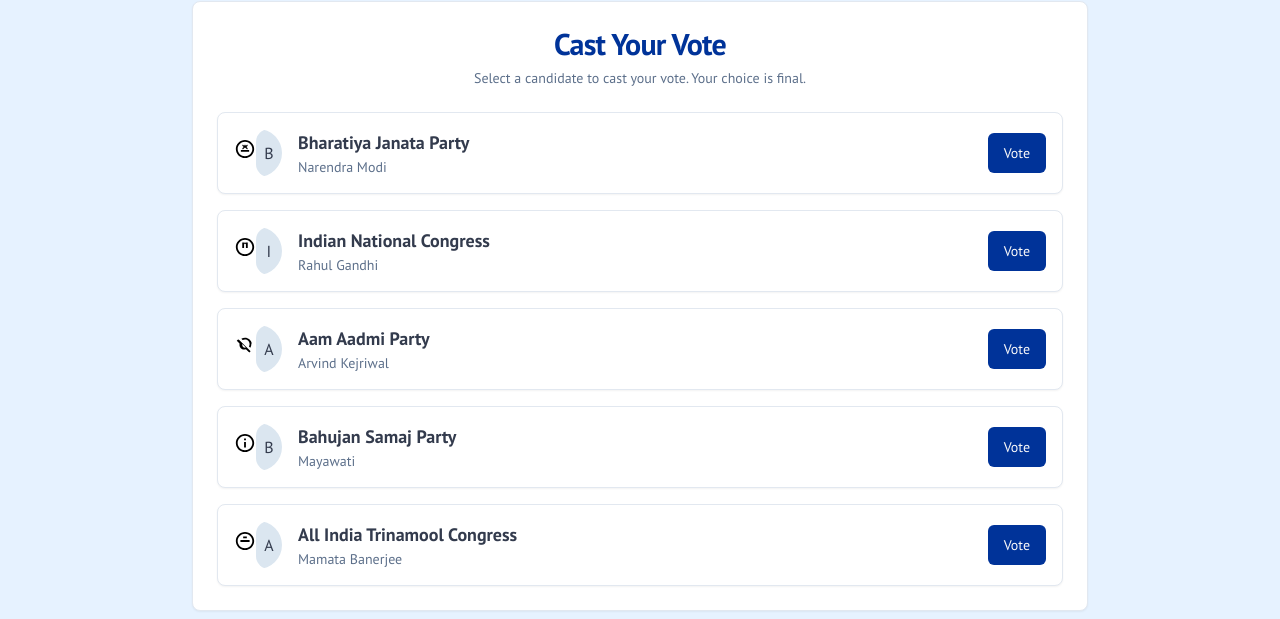
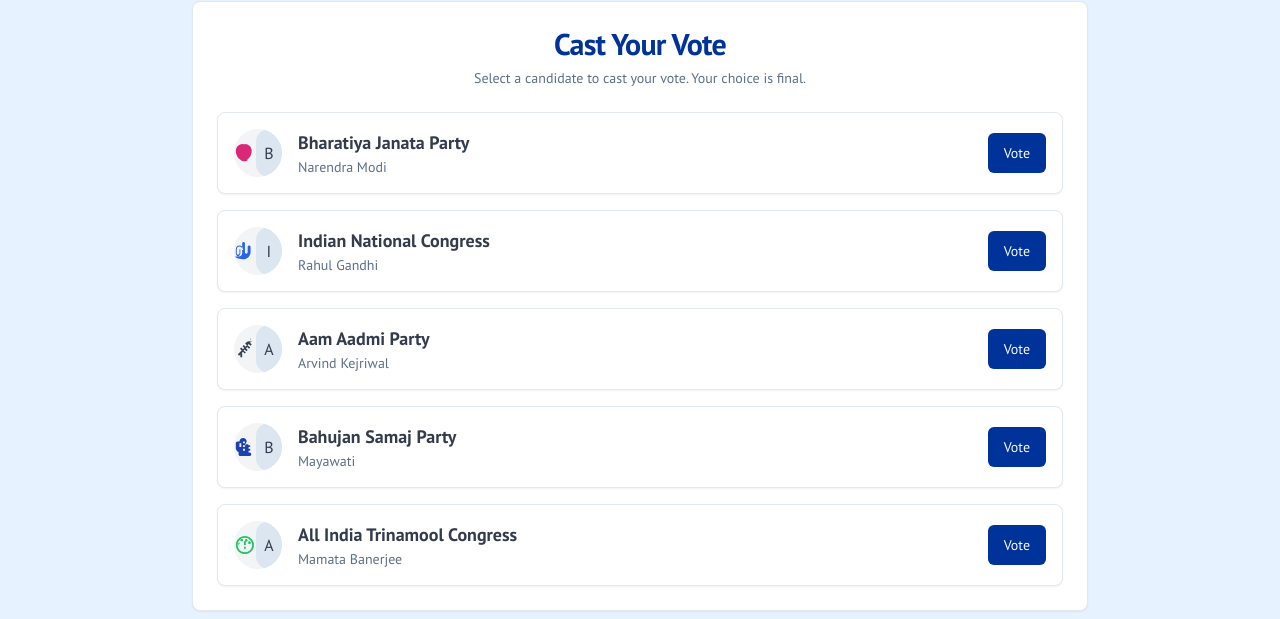
Before and after one commit to ShashankMudg/Your-Voice-Your-Vote, a Next.js app: page /dashboard in a window 1280 px wide. Shown: the part 117-736 px from the top of the page. Built offline with nearby package versions, Linux system fonts and the light colour scheme.

Commit message:
now there are some random emojis please fix it and add logos

```diff
--- a/src/app/dashboard/page.tsx
+++ b/src/app/dashboard/page.tsx
@@ -4,38 +4,33 @@
 import { Button } from '@/components/ui/button';
 import { Avatar, AvatarFallback } from '@/components/ui/avatar';
 import { AlertDialog, AlertDialogAction, AlertDialogCancel, AlertDialogContent, AlertDialogDescription, AlertDialogHeader, AlertDialogTitle, AlertDialogTrigger, AlertDialogFooter } from '@/components/ui/alert-dialog';
-import Image from 'next/image';
+import { LotusIcon, HandIcon, BroomIcon, ElephantIcon, FlowersIcon } from '@/components/icons';
 
 const parties = [
   {
     name: 'Bharatiya Janata Party',
     candidate: 'Narendra Modi',
-    symbol: '/lotus.svg',
-    symbolHint: 'lotus flower',
+    logo: <LotusIcon className="w-10 h-10 text-pink-600" />,
   },
   {
     name: 'Indian National Congress',
     candidate: 'Rahul Gandhi',
-    symbol: '/hand.svg',
-    symbolHint: 'hand symbol',
+    logo: <HandIcon className="w-10 h-10 text-blue-600" />,
   },
   {
     name: 'Aam Aadmi Party',
     candidate: 'Arvind Kejriwal',
-    symbol: '/broom.svg',
-    symbolHint: 'broom',
+    logo: <BroomIcon className="w-10 h-10 text-gray-700" />,
   },
   {
     name: 'Bahujan Samaj Party',
     candidate: 'Mayawati',
-    symbol: '/elephant.svg',
-    symbolHint: 'elephant',
+    logo: <ElephantIcon className="w-10 h-10 text-blue-800" />,
   },
   {
     name: 'All India Trinamool Congress',
     candidate: 'Mamata Banerjee',
-    symbol: '/flowers.svg',
-    symbolHint: 'flowers grass',
+    logo: <FlowersIcon className="w-10 h-10 text-green-500" />,
   },
 ];
 
@@ -54,15 +49,8 @@
               {parties.map((party) => (
                 <Card key={party.name} className="flex items-center justify-between p-4">
                   <div className="flex items-center gap-4">
-                    <Avatar className="h-12 w-12">
-                      <div className="relative h-10 w-10">
-                        <Image
-                          src={party.symbol}
-                          alt={`${party.name} symbol`}
-                          fill
-                          data-ai-hint={party.symbolHint}
-                        />
-                      </div>
+                    <Avatar className="h-12 w-12 flex items-center justify-center bg-gray-100">
+                      {party.logo}
                       <AvatarFallback>{party.name.charAt(0)}</AvatarFallback>
                     </Avatar>
                     <div>
--- a/src/components/icons.tsx
+++ b/src/components/icons.tsx
@@ -25,3 +25,43 @@
     </svg>
   );
 }
+
+export function LotusIcon(props: SVGProps<SVGSVGElement>) {
+  return (
+    <svg viewBox="0 0 24 24" fill="currentColor" {...props}>
+      <path d="M12 21c-2.48 0-4.7-1.05-6.32-2.81.3-.17.6-.36.88-.59 2.1-1.7 3.44-4.23 3.44-7.6 0-1.93-2-3.5-2-3.5s2 1.57 2 3.5c0 3.37-1.34 5.9-3.44 7.6-.28.23-.58.42-.88.59C3.7 16.9 2 13.36 2 9.5 2 5.36 5.36 2 9.5 2s7.5 3.36 7.5 7.5c0 3.37-1.34 5.9-3.44 7.6-.28.23-.58.42-.88.59C16.7 19.95 14.48 21 12 21zM12 2c4.14 0 7.5 3.36 7.5 7.5 0 3.86-1.7 7.4-4.68 9.69-.3-.17-.6-.36-.88-.59-2.1-1.7-3.44-4.23-3.44-7.6 0-1.93 2-3.5 2-3.5s-2 1.57-2 3.5c0 3.37 1.34 5.9 3.44 7.6.28.23.58.42.88.59C14.3 19.95 12.52 21 12 21c-2.48 0-4.7-1.05-6.32-2.81.3-.17.6-.36.88-.59 2.1-1.7 3.44-4.23 3.44-7.6z" />
+    </svg>
+  );
+}
+
+export function HandIcon(props: SVGProps<SVGSVGElement>) {
+  return (
+    <svg viewBox="0 0 24 24" fill="currentColor" {...props}>
+      <path d="M8 20.73c.7.2 1.45.31 2.22.31 4.42 0 8-3.58 8-8V7.5c0-.83-.67-1.5-1.5-1.5S15 6.67 15 7.5v6c0 .83-.67 1.5-1.5 1.5S12 14.33 12 13.5V3.5c0-.83-.67-1.5-1.5-1.5S9 2.67 9 3.5v11c0 1.93-1.57 3.5-3.5 3.5S2 16.43 2 14.5V10c0-2.21 1.79-4 4-4s4 1.79 4 4v.5c0 .28-.22.5-.5.5s-.5-.22-.5-.5V10c0-1.65-1.35-3-3-3s-3 1.35-3 3v4.5c0 .83.67 1.5 1.5 1.5s1.5-.67 1.5-1.5V10h1v4.5c0 1.93-1.57 3.5-3.5 3.5-.73 0-1.4-.22-2-.6.28 1.52 1.59 2.69 3.19 2.83z" />
+    </svg>
+  );
+}
+
+export function BroomIcon(props: SVGProps<SVGSVGElement>) {
+  return (
+    <svg viewBox="0 0 24 24" fill="currentColor" {...props}>
+      <path d="M19.35 4.65c-1.56-1.56-4.09-1.56-5.66 0l-1.41 1.41L14.12 8l-1.41 1.41L10.83 7.54l-1.41 1.41L11.29 10.83l-1.41 1.41L8 10.36l-1.41 1.41 1.88 1.88-4.24 4.24 1.41 1.41 4.24-4.24 1.88 1.88 1.41-1.41L10.36 14l1.41-1.41 1.88 1.88 1.41-1.41-1.88-1.88 1.41-1.41 1.88 1.88 1.41-1.41L14.83 8l1.41-1.41 1.88 1.88 1.41-1.41-1.88-1.88c1.56-1.57 1.56-4.1 0-5.66zM7 17.01V21h2v-3.83l-2.01-2.01L7 17.01z" />
+    </svg>
+  );
+}
+
+export function ElephantIcon(props: SVGProps<SVGSVGElement>) {
+  return (
+    <svg viewBox="0 0 24 24" fill="currentColor" {...props}>
+      <path d="M14 6c0-2.21-1.79-4-4-4S6 3.79 6 6H4c-1.1 0-2 .9-2 2v5c0 2.09 1.26 3.86 3.01 4.63C5.12 18.29 5 19.12 5 20c0 1.1.9 2 2 2h10c1.1 0 2-.9 2-2 0-1.1-.9-2-2-2h-1v-2h1c.55 0 1-.45 1-1s-.45-1-1-1h-1v-2h1c.55 0 1-.45 1-1s-.45-1-1-1h-5zm-2 10h-2v-2h2v2zm0-4h-2v-2h2v2zm0-4h-2V6h2v2zm-4 4H6V8h2v4zm7-1c.55 0 1-.45 1-1s-.45-1-1-1h-2v2h2z" />
+    </svg>
+  );
+}
+
+export function FlowersIcon(props: SVGProps<SVGSVGElement>) {
+  return (
+    <svg viewBox="0 0 24 24" fill="currentColor" {...props}>
+      <path d="M12 2C6.48 2 2 6.48 2 12s4.48 10 10 10 10-4.48 10-10S17.52 2 12 2zm0 18c-4.41 0-8-3.59-8-8s3.59-8 8-8 8 3.59 8 8-3.59 8-8 8zm-1-12h2v4h-2v-4zm0 6h2v2h-2v-2zm-6-3c.83 0 1.5-.67 1.5-1.5S6.83 9.5 6 9.5s-1.5.67-1.5 1.5.67 1.5 1.5 1.5zm12 0c.83 0 1.5-.67 1.5-1.5s-.67-1.5-1.5-1.5-1.5.67-1.5 1.5.67 1.5 1.5 1.5zm-3.5-5.5c-.83 0-1.5.67-1.5 1.5s.67 1.5 1.5 1.5 1.5-.67 1.5-1.5-.67-1.5-1.5-1.5zm-5 0c-.83 0-1.5.67-1.5 1.5S7.67 8 8.5 8s1.5-.67 1.5-1.5S9.33 5.5 8.5 5.5z" />
+    </svg>
+  );
+}
```
